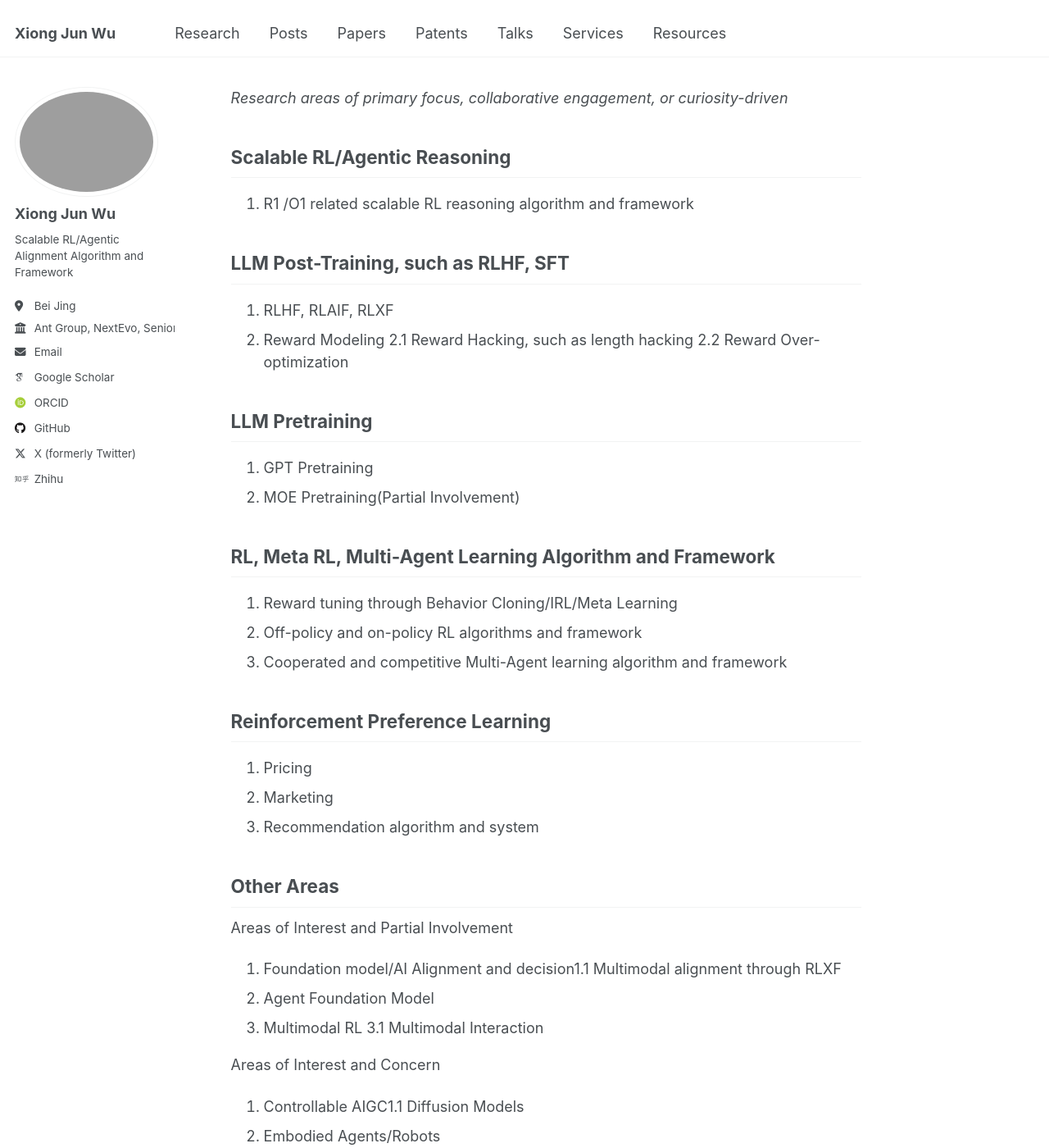
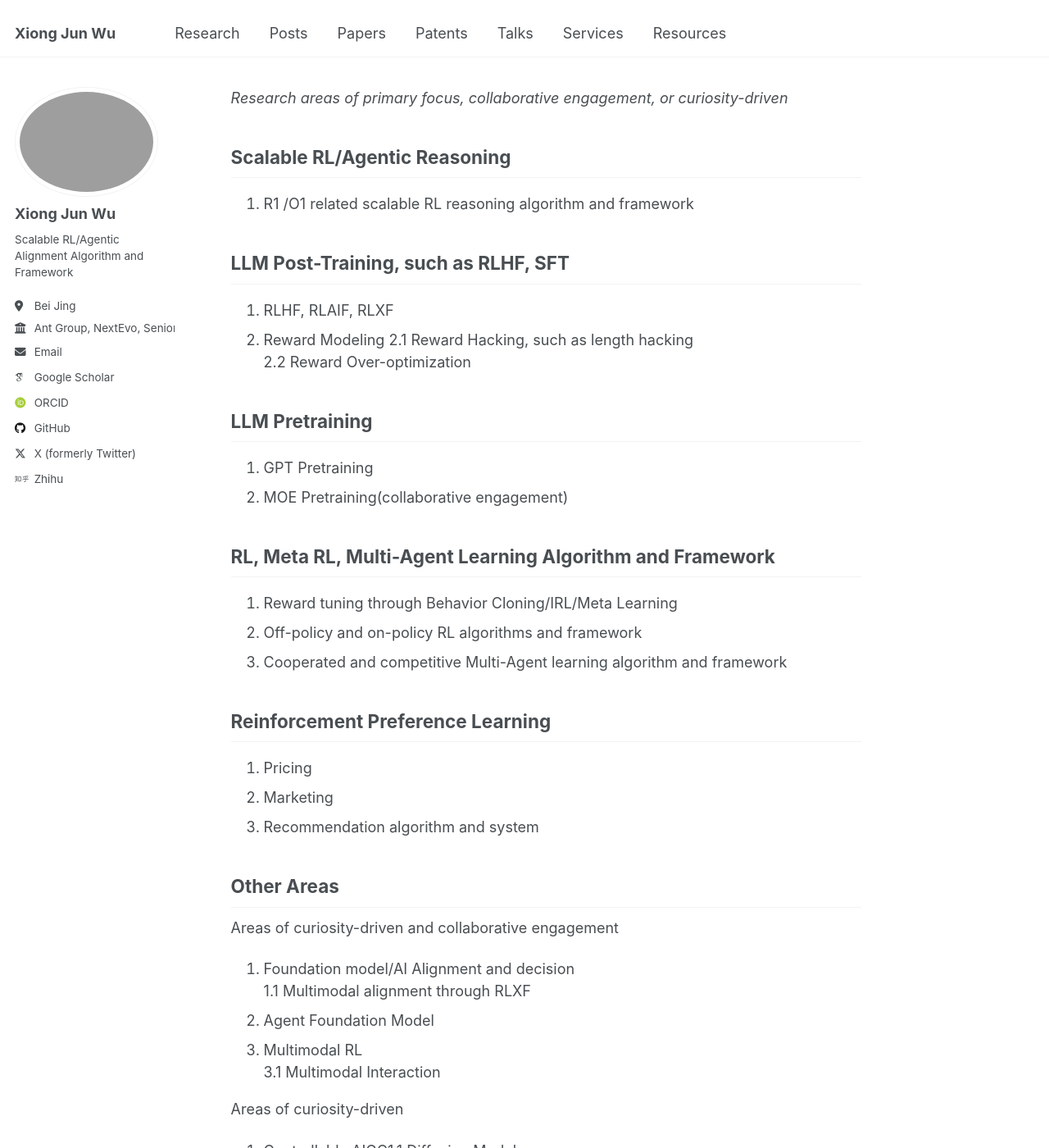
Before and after one commit to junwuxgi/junwuxgi.github.io, a Jekyll site: the page built from research.md, in a window 1280 px wide and 1400 px high. Shown: the whole window at 82% size. Built offline with Jekyll 4.4.1, drawn with Linux system fonts in a browser that asks for light colours; some web fonts are replaced; our own code applies the rules of GitHub Pages for plain Markdown files.

Commit message:
update config

```diff
--- a/research.md
+++ b/research.md
@@ -8,13 +8,13 @@
 
 1. RLHF, RLAIF, RLXF
 2. Reward Modeling
-   2.1 Reward Hacking, such as length hacking
-   2.2 Reward Over-optimization
+2.1 Reward Hacking, such as length hacking
+2.2 Reward Over-optimization
 
 ## LLM Pretraining
 
 1. GPT Pretraining
-2. MOE Pretraining(Partial Involvement)
+2. MOE Pretraining(collaborative engagement)
 
 ## RL, Meta RL, Multi-Agent Learning Algorithm and Framework
 
@@ -30,14 +30,15 @@
 
 ## Other Areas
 
-Areas of Interest and Partial Involvement
+Areas of curiosity-driven and collaborative engagement
 
-1. Foundation model/AI Alignment and decision1.1 Multimodal alignment through RLXF
+1. Foundation model/AI Alignment and decision
+1.1 Multimodal alignment through RLXF
 2. Agent Foundation Model
 3. Multimodal RL
-   3.1 Multimodal Interaction
+3.1 Multimodal Interaction
 
-Areas of Interest and Concern
+Areas of curiosity-driven
 
 1. Controllable AIGC1.1 Diffusion Models
 2. Embodied Agents/Robots
```
